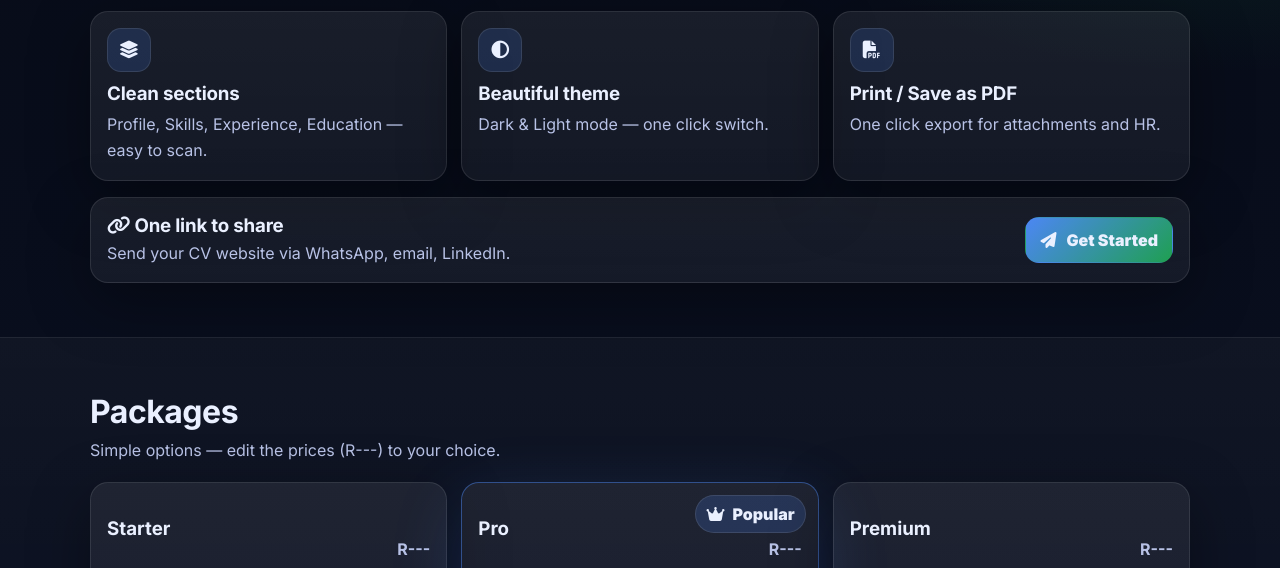
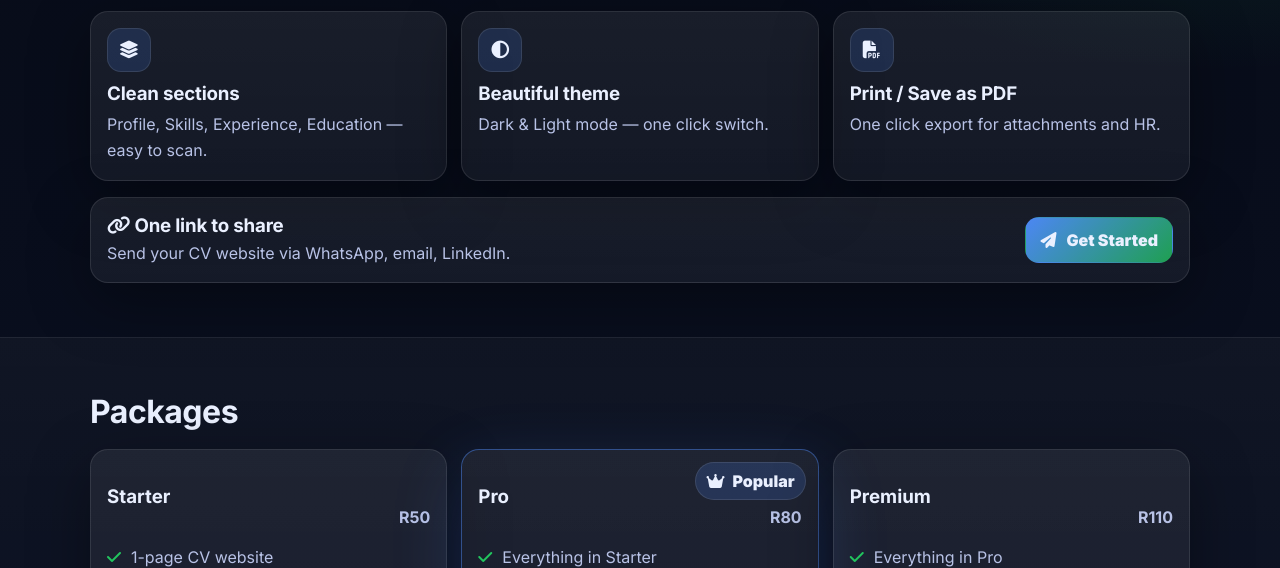
Before and after one commit to Mkansicc/CurriculumVitae, a plain HTML site: page index.html in a window 1280 px wide. Shown: the part 353-921 px from the top of the page. Drawn offline with Linux system fonts and the light colour scheme.

Commit message:
Change package prices from 'R---' to actual values
Updated pricing details for Starter, Pro, and Premium packages.

```diff
--- a/index.html
+++ b/index.html
@@ -109,14 +109,14 @@
     <div class="container">
       <div class="section-head reveal">
         <h2 class="h2">Packages</h2>
-        <p class="sub">Simple options — edit the prices (R---) to your choice.</p>
+        <p class="sub"></p>
       </div>
 
       <div class="grid3 pricing">
         <div class="card price reveal">
           <div class="price-head">
             <h3>Starter</h3>
-            <p class="price-tag"><strong>R---</strong></p>
+            <p class="price-tag"><strong>R50</strong></p>
           </div>
           <ul class="checks">
             <li><i class="fa-solid fa-check"></i> 1-page CV website</li>
@@ -130,7 +130,7 @@
           <div class="badge"><i class="fa-solid fa-crown"></i> Popular</div>
           <div class="price-head">
             <h3>Pro</h3>
-            <p class="price-tag"><strong>R---</strong></p>
+            <p class="price-tag"><strong>R80</strong></p>
           </div>
           <ul class="checks">
             <li><i class="fa-solid fa-check"></i> Everything in Starter</li>
@@ -143,7 +143,7 @@
         <div class="card price reveal">
           <div class="price-head">
             <h3>Premium</h3>
-            <p class="price-tag"><strong>R---</strong></p>
+            <p class="price-tag"><strong>R110</strong></p>
           </div>
           <ul class="checks">
             <li><i class="fa-solid fa-check"></i> Everything in Pro</li>
```
